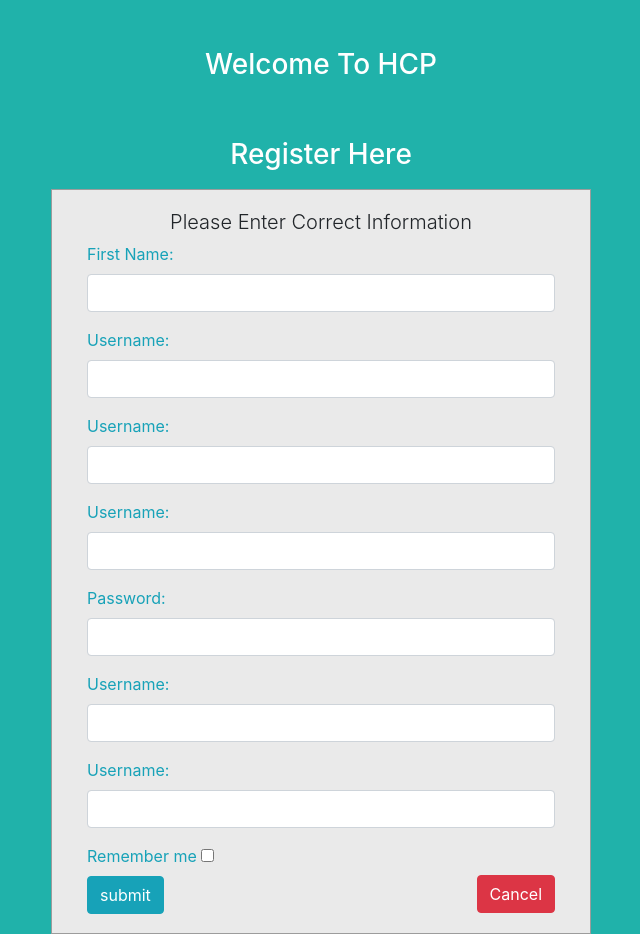
After one commit to anwaar12345/HCP, a PHP site: page /signup.php in a window 1280 px wide. The commit adds this page. Shown: the whole page, without its empty margins (319-959 px from the left). Run offline with PHP 8.4, Linux system fonts and the light colour scheme; some libraries are stand-ins or nearby versions.

Commit message:
styles and half registration done

```diff
--- /dev/null
+++ b/signup.php
@@ -0,0 +1,87 @@
+<!DOCTYPE html>
+<html lang="en">
+<head>
+    <meta charset="UTF-8">
+    <meta name="viewport" content="width=device-width, initial-scale=1.0">
+    <meta http-equiv="X-UA-Compatible" content="ie=edge">
+    <title>Register</title>
+<link href="//maxcdn.bootstrapcdn.com/bootstrap/4.1.1/css/bootstrap.min.css" rel="stylesheet" id="bootstrap-css">
+<script src="//maxcdn.bootstrapcdn.com/bootstrap/4.1.1/js/bootstrap.min.js"></script>
+<script src="//cdnjs.cloudflare.com/ajax/libs/jquery/3.2.1/jquery.min.js"></script>
+<style>
+body {
+  margin: 0;
+  padding: 0;
+  background-color: lightseagreen;
+  height: 100vh;
+}
+#login .container #login-row #login-column #login-box {
+  margin-top: 10px;
+  max-width: 600px;
+  height: auto;
+  border: 1px solid #9C9C9C;
+  background-color: #EAEAEA;
+}
+#login .container #login-row #login-column #login-box #login-form {
+  padding: 20px;
+
+}
+#login .container #login-row #login-column #login-box #login-form #register-link {
+  margin-top: -55px;
+
+}
+</style>
+</head>
+<body>
+<div id="login">
+<h3 class="text-center text-white pt-5">Welcome To HCP</h3>
+        <h3 class="text-center text-white pt-5">Register Here</h3>
+        <div class="container">
+            <div id="login-row" class="row justify-content-center align-items-center">
+                <div id="login-column" class="col-md-6">
+                    <div id="login-box" class="col-md-12">
+                        <form id="login-form" class="form" action="" method="post">
+                            <h3 class="text-center lead">Please Enter Correct Information</h3>
+                            <div class="form-group">
+                                <label for="name" class="text-info">First Name:</label><br>
+                                <input type="text" name="username" id="username" class="form-control">
+                            </div>
+                            <div class="form-group">
+                                <label for="username" class="text-info">Username:</label><br>
+                                <input type="text" name="username" id="username" class="form-control">
+                            </div>
+                            <div class="form-group">
+                                <label for="username" class="text-info">Username:</label><br>
+                                <input type="text" name="username" id="username" class="form-control">
+                            </div>
+                            <div class="form-group">
+                                <label for="username" class="text-info">Username:</label><br>
+                                <input type="text" name="username" id="username" class="form-control">
+                            </div>
+                            <div class="form-group">
+                                <label for="password" class="text-info">Password:</label><br>
+                                <input type="text" name="password" id="password" class="form-control">
+                            </div>
+                            <div class="form-group">
+                                <label for="username" class="text-info">Username:</label><br>
+                                <input type="text" name="username" id="username" class="form-control">
+                            </div>
+                            <div class="form-group">
+                                <label for="username" class="text-info">Username:</label><br>
+                                <input type="text" name="username" id="username" class="form-control">
+                            </div>
+                            <div class="form-group">
+                                <label for="remember-me" class="text-info"><span>Remember me</span> <span><input id="remember-me" name="remember-me" type="checkbox"></span></label><br>
+                                <input type="submit" name="submit" class="btn btn-info btn-md" value="submit">
+                            </div>
+                            <div id="register-link" class="text-right">
+                                <a href="index.html" class="btn btn-danger">Cancel</a>
+                            </div>
+                        </form>
+                    </div>
+                </div>
+            </div>
+        </div>
+    </div>
+</body>
+</html>
```
Also changed, not shown: css/style.css (+4 -3 lines), index.html (+2 -46 lines).
